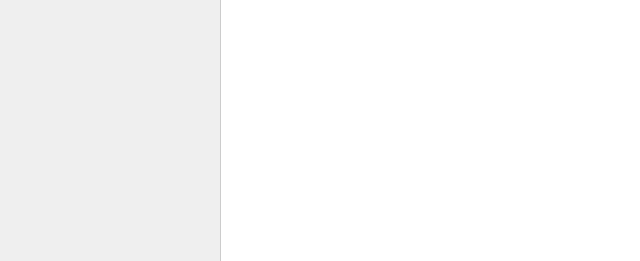
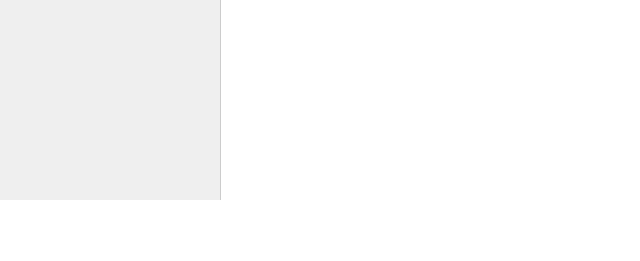
Before and after one commit to will-lzx/management, a Django app: page /analysis/ in a window 1280 px wide. Shown: the part 600-861 px from the top of the page, without its empty margins (0-640 px from the left). After the commit the page ends 800 px from the top, so only its background shows below. Run offline with Django 3.2, Linux system fonts and the light colour scheme; the visitor is signed in with stand-in values (Sample User, id 1).

Commit message:
管理后台设计

```diff
--- a/static/css/style.css
+++ b/static/css/style.css
@@ -67,7 +67,7 @@ body{  margin:0;  padding:0;height: 100%;width: 100%;}
 .head_user a{text-decoration: none;color: #333333}
 .head_user a:hover{text-decoration: none;color: #cc0099;}
 
-.dh_cont{float: left;height: 100%;width: 220px;border-right: 1px solid #CCCCCC;text-align: left;position: absolute; top: 61px; bottom: 0; background-color: #efefef; }
+.dh_cont{float: left;width: 220px;border-right: 1px solid #CCCCCC;text-align: left;position: absolute; top: 61px; bottom: 0; background-color: #efefef; }
 .dh_li{width: 200px;height: 30px;padding: 10px;border-bottom: 1px dashed #e3e3e3;}
 .dh_icon{float: left;width: 20px;height: 20px;border: none;margin-left: 20px;margin-top: 6px;}
 .icon_img{width: 18px;height: auto;}
```
